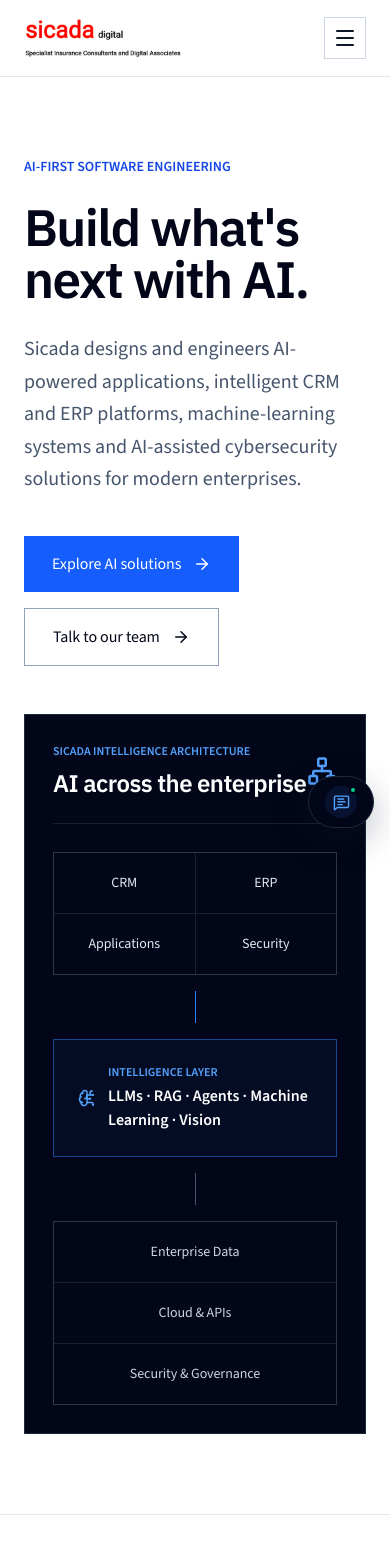
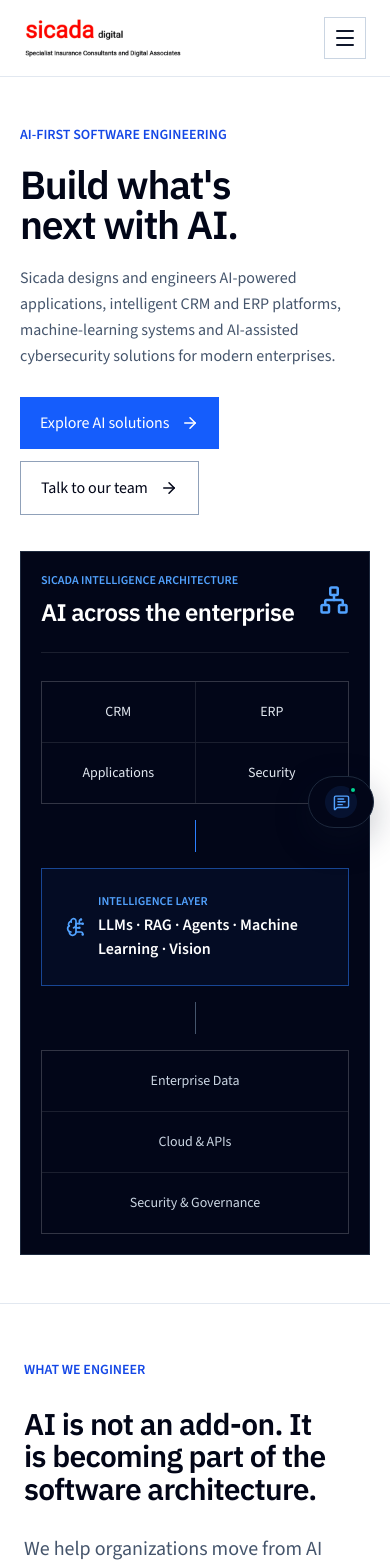
Before and after one commit to mkraja826/Sicadawebapp, a React (Vite) app: page / in a window 390 px wide. Shown: the top 1568 px of the page. Built offline with nearby package versions, Linux system fonts and the light colour scheme.

Commit message:
style: refine mobile hero typography, spacing, and section rhythm

```diff
--- a/src/pages/Home.jsx
+++ b/src/pages/Home.jsx
@@ -65,20 +65,20 @@
   return (
     <main className="bg-white text-slate-950">
       <section className="border-b border-slate-200">
-        <div className="max-w-[1440px] mx-auto px-6 lg:px-10 py-20 lg:py-28">
-          <div className="grid lg:grid-cols-12 gap-12 lg:gap-16 items-center">
+        <div className="max-w-[1440px] mx-auto px-5 sm:px-6 lg:px-10 py-12 sm:py-16 lg:py-28">
+          <div className="grid lg:grid-cols-12 gap-9 lg:gap-16 items-center">
             <div className="lg:col-span-6">
               <p className="text-sm font-semibold text-blue-700 tracking-wide uppercase">AI-first software engineering</p>
-              <h1 className="mt-6 text-[3.2rem] sm:text-6xl lg:text-[4.7rem] leading-[1.02] tracking-[-0.045em] font-semibold max-w-4xl">Build what&apos;s next with AI.</h1>
-              <p className="mt-7 text-xl lg:text-[1.35rem] leading-relaxed text-slate-600 max-w-2xl">Sicada designs and engineers AI-powered applications, intelligent CRM and ERP platforms, machine-learning systems and AI-assisted cybersecurity solutions for modern enterprises.</p>
-              <div className="mt-10 flex flex-wrap gap-4">
-                <a href="/services" className="inline-flex items-center gap-3 bg-blue-600 hover:bg-blue-700 text-white px-7 py-4 font-semibold transition-colors">Explore AI solutions <ArrowRight size={18} /></a>
-                <a href="/contact" className="inline-flex items-center gap-3 border border-slate-400 hover:border-slate-950 px-7 py-4 font-semibold transition-colors">Talk to our team <ArrowRight size={18} /></a>
+              <h1 className="mt-5 text-[clamp(2.45rem,10vw,3.2rem)] sm:text-6xl lg:text-[4.7rem] leading-[1.02] tracking-[-0.045em] font-semibold max-w-4xl">Build what&apos;s next with AI.</h1>
+              <p className="mt-5 text-base sm:text-lg lg:text-[1.35rem] leading-relaxed text-slate-600 max-w-2xl">Sicada designs and engineers AI-powered applications, intelligent CRM and ERP platforms, machine-learning systems and AI-assisted cybersecurity solutions for modern enterprises.</p>
+              <div className="mt-7 sm:mt-10 flex flex-wrap gap-3 sm:gap-4">
+                <a href="/services" className="inline-flex items-center gap-3 bg-blue-600 hover:bg-blue-700 text-white px-5 sm:px-7 py-3.5 sm:py-4 font-semibold transition-colors">Explore AI solutions <ArrowRight size={18} /></a>
+                <a href="/contact" className="inline-flex items-center gap-3 border border-slate-400 hover:border-slate-950 px-5 sm:px-7 py-3.5 sm:py-4 font-semibold transition-colors">Talk to our team <ArrowRight size={18} /></a>
               </div>
             </div>
 
             <div className="lg:col-span-6">
-              <div className="bg-slate-950 text-white p-7 lg:p-9 border border-slate-800">
+              <div className="bg-slate-950 text-white p-5 sm:p-7 lg:p-9 border border-slate-800">
                 <div className="flex items-center justify-between border-b border-white/10 pb-6">
                   <div>
                     <p className="text-blue-400 text-xs uppercase tracking-[0.18em] font-semibold">Sicada intelligence architecture</p>
@@ -114,12 +114,12 @@
         </div>
       </section>
 
-      <section className="py-24 lg:py-32">
+      <section className="py-14 sm:py-20 lg:py-32">
         <div className="max-w-[1440px] mx-auto px-6 lg:px-10">
-          <div className="grid lg:grid-cols-12 gap-12 border-b border-slate-200 pb-16">
+          <div className="grid lg:grid-cols-12 gap-7 lg:gap-12 border-b border-slate-200 pb-9 sm:pb-16">
             <div className="lg:col-span-4"><p className="text-sm font-semibold text-blue-700 uppercase tracking-wide">What we engineer</p></div>
             <div className="lg:col-span-8">
-              <h2 className="text-4xl lg:text-6xl tracking-[-0.035em] leading-[1.08] font-semibold max-w-5xl">AI is not an add-on. It is becoming part of the software architecture.</h2>
+              <h2 className="text-3xl sm:text-4xl lg:text-6xl tracking-[-0.035em] leading-[1.08] font-semibold max-w-5xl">AI is not an add-on. It is becoming part of the software architecture.</h2>
               <p className="mt-7 text-xl text-slate-600 leading-relaxed max-w-3xl">We help organizations move from AI ideas to dependable products by combining software engineering, machine learning, LLM architecture, enterprise data and secure cloud infrastructure.</p>
             </div>
           </div>
@@ -138,11 +138,11 @@
         </div>
       </section>
 
-      <section id="enterprise-ai" className="bg-slate-50 border-y border-slate-200 py-24 lg:py-32">
+      <section id="enterprise-ai" className="bg-slate-50 border-y border-slate-200 py-14 sm:py-20 lg:py-32">
         <div className="max-w-[1440px] mx-auto px-6 lg:px-10 grid lg:grid-cols-12 gap-14">
           <div className="lg:col-span-5">
             <p className="text-sm font-semibold text-blue-700 uppercase tracking-wide">Enterprise AI</p>
-            <h2 className="mt-5 text-4xl lg:text-5xl font-semibold tracking-[-0.03em] leading-tight">Bring intelligence into the systems your business already runs on.</h2>
+            <h2 className="mt-5 text-3xl sm:text-4xl lg:text-5xl font-semibold tracking-[-0.03em] leading-tight">Bring intelligence into the systems your business already runs on.</h2>
             <p className="mt-6 text-lg text-slate-600 leading-relaxed">Modernize existing products or build new AI-native platforms without losing sight of reliability, security, usability and measurable business value.</p>
             <a href="/contact" className="mt-8 inline-flex items-center gap-2 text-blue-700 font-semibold">Discuss your AI roadmap <ArrowRight size={18} /></a>
           </div>
@@ -162,7 +162,7 @@
         <div className="max-w-[1440px] mx-auto px-6 lg:px-10 grid lg:grid-cols-12 gap-14 items-start">
           <div className="lg:col-span-5">
             <p className="text-sm font-semibold text-blue-400 uppercase tracking-wide">AI + Cybersecurity</p>
-            <h2 className="mt-5 text-4xl lg:text-5xl font-semibold tracking-[-0.03em] leading-tight">Intelligence for modern security operations.</h2>
+            <h2 className="mt-5 text-3xl sm:text-4xl lg:text-5xl font-semibold tracking-[-0.03em] leading-tight">Intelligence for modern security operations.</h2>
             <p className="mt-6 text-lg text-slate-300 leading-relaxed">We engineer AI-assisted security capabilities that help teams identify unusual behavior, understand risk and accelerate investigation and response.</p>
           </div>
           <div className="lg:col-span-7 border border-white/10">
@@ -174,7 +174,7 @@
       <section className="py-24 lg:py-32 bg-white">
         <div className="max-w-[1440px] mx-auto px-6 lg:px-10">
           <div className="grid lg:grid-cols-12 gap-10 items-end">
-            <div className="lg:col-span-7"><p className="text-sm font-semibold text-blue-700 uppercase tracking-wide">Industries</p><h2 className="mt-5 text-4xl lg:text-5xl font-semibold tracking-[-0.03em]">AI engineered around real industry workflows.</h2></div>
+            <div className="lg:col-span-7"><p className="text-sm font-semibold text-blue-700 uppercase tracking-wide">Industries</p><h2 className="mt-5 text-3xl sm:text-4xl lg:text-5xl font-semibold tracking-[-0.03em]">AI engineered around real industry workflows.</h2></div>
             <div className="lg:col-span-5 lg:text-right"><a href="/industries" className="inline-flex items-center gap-2 text-blue-700 font-semibold">Explore industries <ArrowRight size={18} /></a></div>
           </div>
           <div className="mt-14 grid md:grid-cols-2 border-t border-l border-slate-200">
@@ -183,9 +183,9 @@
         </div>
       </section>
 
-      <section className="bg-slate-50 border-y border-slate-200 py-24 lg:py-32">
+      <section className="bg-slate-50 border-y border-slate-200 py-14 sm:py-20 lg:py-32">
         <div className="max-w-[1440px] mx-auto px-6 lg:px-10 grid lg:grid-cols-12 gap-14">
-          <div className="lg:col-span-5"><p className="text-sm font-semibold text-blue-700 uppercase tracking-wide">Beyond the API</p><h2 className="mt-5 text-4xl lg:text-5xl font-semibold tracking-[-0.03em]">AI engineering requires more than connecting a model.</h2></div>
+          <div className="lg:col-span-5"><p className="text-sm font-semibold text-blue-700 uppercase tracking-wide">Beyond the API</p><h2 className="mt-5 text-3xl sm:text-4xl lg:text-5xl font-semibold tracking-[-0.03em]">AI engineering requires more than connecting a model.</h2></div>
           <div className="lg:col-span-7 grid sm:grid-cols-2 gap-x-10">
             {["Model selection & architecture", "RAG & enterprise knowledge", "Agent orchestration", "Machine-learning pipelines", "Evaluation & guardrails", "Data engineering", "Security & governance", "Cloud deployment & observability"].map((item) => <div key={item} className="flex gap-3 py-5 border-b border-slate-300"><CheckCircle2 className="text-blue-600 shrink-0 mt-0.5" size={20} /><span className="font-medium">{item}</span></div>)}
           </div>
@@ -195,7 +195,7 @@
       <section className="py-24 lg:py-32 bg-white">
         <div className="max-w-[1440px] mx-auto px-6 lg:px-10">
           <p className="text-sm font-semibold text-blue-700 uppercase tracking-wide">How we work</p>
-          <h2 className="mt-5 text-4xl lg:text-5xl font-semibold tracking-[-0.03em] max-w-3xl">From AI opportunity to production system.</h2>
+          <h2 className="mt-5 text-3xl sm:text-4xl lg:text-5xl font-semibold tracking-[-0.03em] max-w-3xl">From AI opportunity to production system.</h2>
           <div className="mt-14 grid sm:grid-cols-2 lg:grid-cols-4 border-t border-l border-slate-200">
             {[["01", "Discover", "Understand the workflow, users, data and business outcome."], ["02", "Design", "Define architecture, model strategy, security and experience."], ["03", "Engineer", "Build, integrate, evaluate and harden the production system."], ["04", "Operate", "Deploy, observe, improve and scale with real usage."]].map(([number, title, text]) => <div key={title} className="p-8 border-r border-b border-slate-200 min-h-[250px]"><span className="text-sm text-blue-700 font-semibold">{number}</span><h3 className="mt-10 text-2xl font-semibold">{title}</h3><p className="mt-4 text-slate-600 leading-relaxed">{text}</p></div>)}
           </div>
@@ -204,7 +204,7 @@
 
       <section className="bg-blue-600 text-white">
         <div className="max-w-[1440px] mx-auto px-6 lg:px-10 py-16 lg:py-20 grid lg:grid-cols-12 gap-8 items-center">
-          <div className="lg:col-span-8"><p className="text-blue-100 font-semibold text-sm uppercase tracking-wide">Build with Sicada</p><h2 className="mt-4 text-4xl lg:text-5xl font-semibold tracking-[-0.03em]">Have an AI product or transformation idea?</h2><p className="mt-4 text-lg text-blue-50 max-w-3xl">Talk to us about AI applications, intelligent CRM and ERP, machine learning, LLM systems or AI-assisted cybersecurity.</p></div>
+          <div className="lg:col-span-8"><p className="text-blue-100 font-semibold text-sm uppercase tracking-wide">Build with Sicada</p><h2 className="mt-4 text-3xl sm:text-4xl lg:text-5xl font-semibold tracking-[-0.03em]">Have an AI product or transformation idea?</h2><p className="mt-4 text-lg text-blue-50 max-w-3xl">Talk to us about AI applications, intelligent CRM and ERP, machine learning, LLM systems or AI-assisted cybersecurity.</p></div>
           <div className="lg:col-span-4 lg:text-right"><a href="/contact" className="inline-flex items-center gap-3 bg-white text-slate-950 px-7 py-4 font-semibold hover:bg-slate-100 transition-colors">Start a conversation <ArrowRight size={18} /></a></div>
         </div>
       </section>
```
